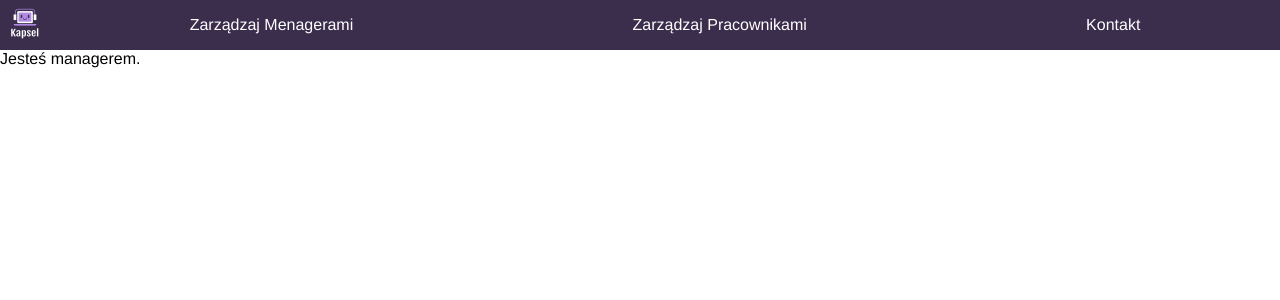
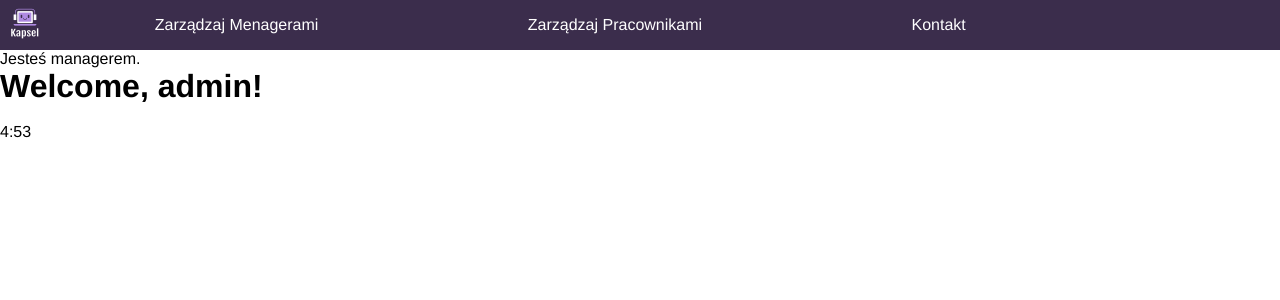
Before and after one commit to volus7/CompanyCoursesManagement_Flask_Stuglik, a Flask app: page / in a window 1280 px wide. Shown: the top 300 px of the page. Run offline with Flask 3, Linux system fonts and the light colour scheme; a user stored in the database is signed in.

Commit message:
Logout&TimeoutSession

```diff
--- a/app.py
+++ b/app.py
@@ -35,6 +35,11 @@
             return redirect("/")
     return render_template("login.html")
 
+
+@app.route('/logout')
+def logout():
+    session.pop("username", None)
+    return redirect("/login")
 
 
 @app.route('/')
--- a/static/javascript/script.js
+++ b/static/javascript/script.js
@@ -0,0 +1,27 @@
+const timeoutElement = document.getElementById('timeout');
+let lastActivity = Date.now();
+
+document.addEventListener('click', function () {
+    lastActivity = Date.now();
+});
+
+setInterval(function () {
+    // Sprawdź, czy minęło więcej niż 5 minut od ostatniej aktywności
+    if (Date.now() - lastActivity > 5 * 60 * 1000) {
+        // Przekieruj użytkownika na stronę wylogowania
+        window.location.href = '/logout';
+    }
+
+    // Oblicz pozostały czas do wylogowania w sekundach
+    const remainingTimeInSeconds = Math.ceil((5 * 60 * 1000 - 1000 - (Date.now() - lastActivity)) / 1000);
+
+    // Pobierz element div dla licznika czasu
+    const timeoutElement = document.getElementById('timeout');
+
+    // Oblicz minutę i sekundy
+    const minutes = Math.floor(remainingTimeInSeconds / 60);
+    const seconds = remainingTimeInSeconds % 60;
+
+    // Zaktualizuj treść diva z pozostałym czasem
+    timeoutElement.innerHTML = `${minutes}:${seconds}`;
+}, 1000);
--- a/static/style/style.css
+++ b/static/style/style.css
@@ -49,7 +49,3 @@
     justify-content: space-around;
     height: 100%;
 }
-
-.navBtn{
-
-}
--- a/templates/index.html
+++ b/templates/index.html
@@ -37,6 +37,9 @@
                 <li class="navBtn"><a href="">Zarządzaj Pracownikami</a></li>
                 <li class="navBtn"><a href="">Kontakt</a></li>
                 {% endif %}
+                <li id="logoutLi">
+
+                </li>
             </ul>
         </nav>
     </div>
@@ -47,8 +50,10 @@
     {% else %}
         <p>Jesteś pracownikiem.</p>
     {% endif %}
-
-    <script href="/static/javascript/script.js"></script>
+    <h1>Welcome, {{ username }}!</h1>
+    <a href="{{ url_for('logout') }}" id="urmom">Logout</a>
+    <div id="timeout"></div>
+    <script src="/static/javascript/script.js"></script>
 </body>
 
 </html>
```
Also changed, not shown: templates/login.html (+8 -0 lines).
